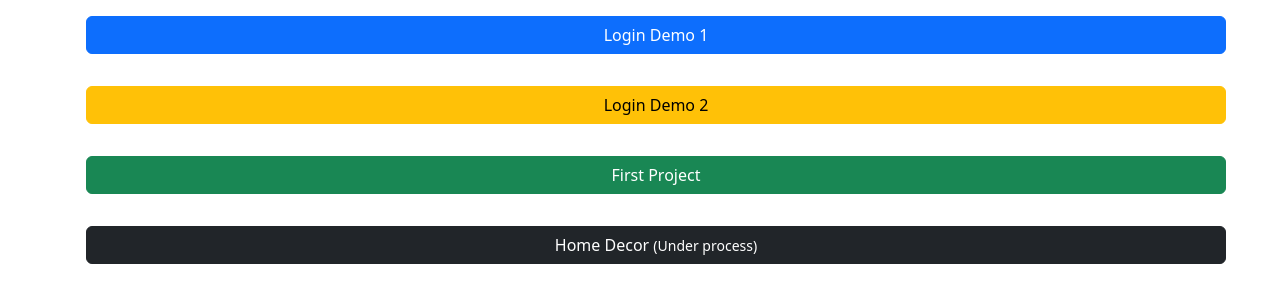
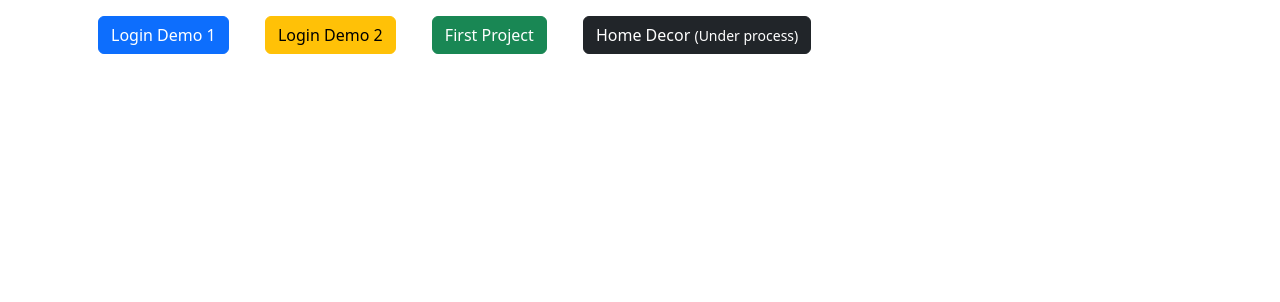
Before and after one commit to suryawanshinavin/projects, a plain HTML site: page index.html in a window 1280 px wide. Drawn offline with nearby package versions, Linux system fonts and the light colour scheme.

Commit message:
Update index.html

```diff
--- a/index.html
+++ b/index.html
@@ -12,10 +12,12 @@
 <body>
     <div class="container">
         <div class="row">
-            <a type="button" href="https://suryawanshinavin.github.io/projects/all/1/" class="btn btn-primary m-3">Login Demo 1</a>
-            <a type="button" href="https://suryawanshinavin.github.io/projects/all/2/" class="btn btn-warning m-3">Login Demo 2</a>
-            <a type="button" href="https://suryawanshinavin.github.io/projects/all/3/" class="btn btn-success m-3">First Project</a>
-            <a type="button" href="https://suryawanshinavin.github.io/projects/all/4/" class="btn btn-dark m-3">Home Decor <small>(Under process)</small></a>
+            <div class="col-md">
+                <a type="button" href="https://suryawanshinavin.github.io/projects/all/1/" class="btn btn-primary m-3">Login Demo 1</a>
+                <a type="button" href="https://suryawanshinavin.github.io/projects/all/2/" class="btn btn-warning m-3">Login Demo 2</a>
+                <a type="button" href="https://suryawanshinavin.github.io/projects/all/3/" class="btn btn-success m-3">First Project</a>
+                <a type="button" href="https://suryawanshinavin.github.io/projects/all/4/" class="btn btn-dark m-3">Home Decor <small>(Under process)</small></a>
+            </div>
         </div>
     </div>
 
```
